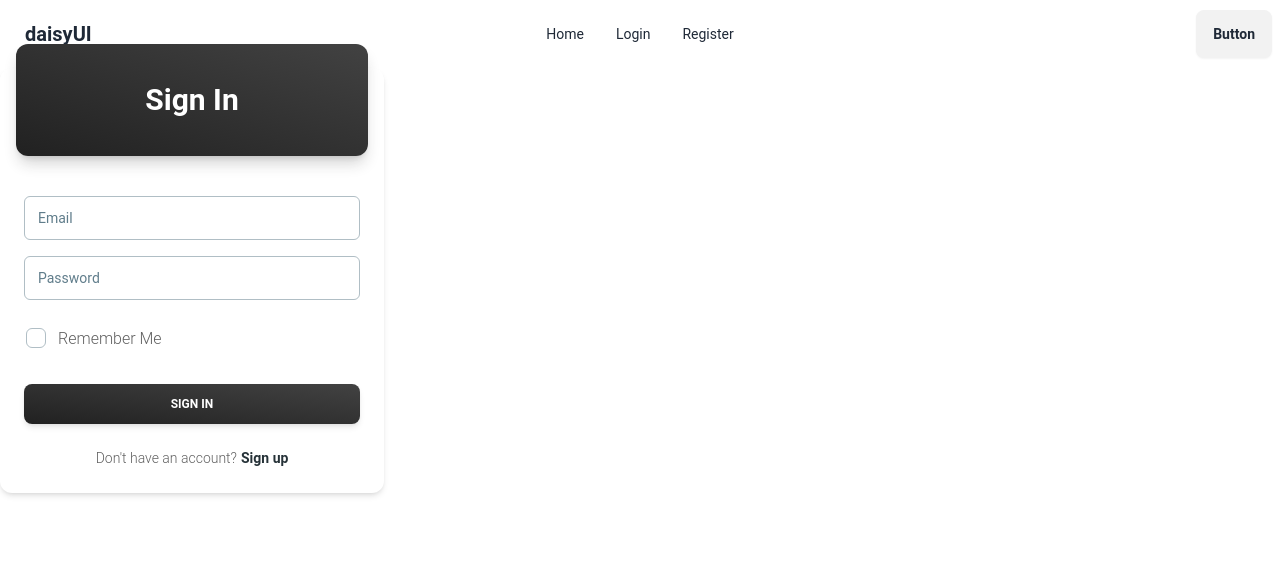
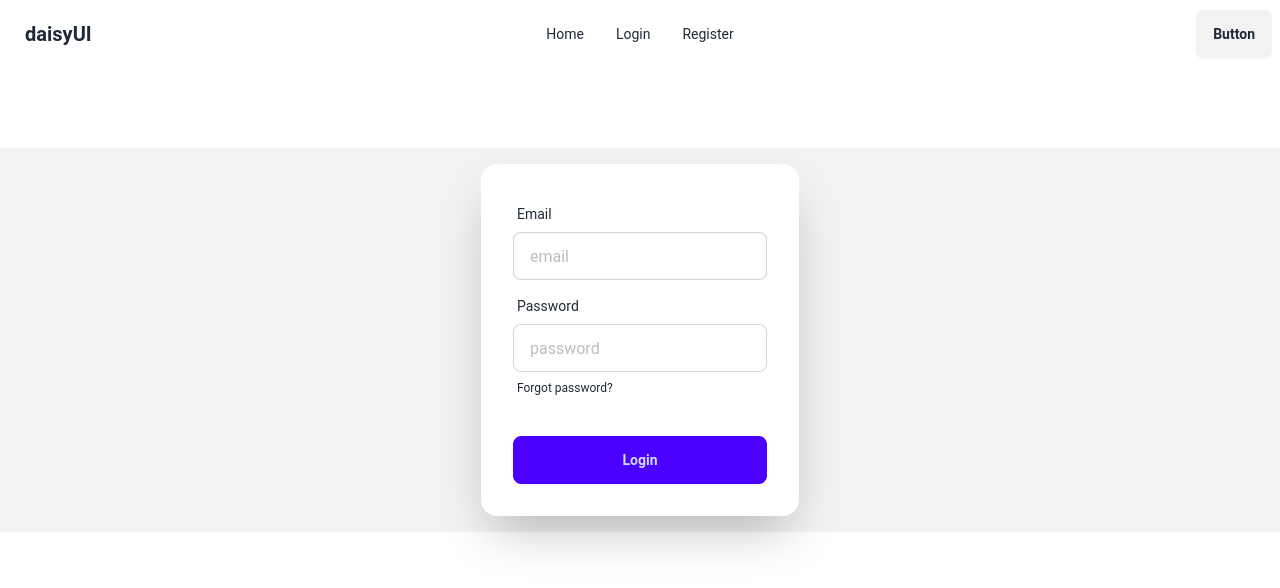
Before and after one commit to shahinexy/PH-Simple-Firebase-Part-3, a React (Vite) app: page /login in a window 1280 px wide. Shown: the top 588 px of the page. Built offline with nearby package versions, Linux system fonts and the light colour scheme.

Commit message:
login and register designe done

```diff
--- a/src/component/Login/Login.jsx
+++ b/src/component/Login/Login.jsx
@@ -1,56 +1,55 @@
-import {
-    Card,
-    CardHeader,
-    CardBody,
-    CardFooter,
-    Typography,
-    Input,
-    Checkbox,
-    Button,
-  } from "@material-tailwind/react";
+const Login = () => {
+  const handleLogin = (e) => {
+    e.preventDefault();
+    const email = e.target.email.value;
+    const pass = e.target.password.value;
+    console.log(email, pass);
+  };
 
-const Login = () => {
-    return (
-        <div>
-            <div>
-                 <Card className="w-96">
-      <CardHeader
-        variant="gradient"
-        color="gray"
-        className="mb-4 grid h-28 place-items-center"
-      >
-        <Typography variant="h3" color="white">
-          Sign In
-        </Typography>
-      </CardHeader>
-      <CardBody className="flex flex-col gap-4">
-        <Input label="Email" size="lg" />
-        <Input label="Password" size="lg" />
-        <div className="-ml-2.5">
-          <Checkbox label="Remember Me" />
+  return (
+    <div>
+      <div className="my-20 flex justify-center ">
+        <div className="hero  bg-base-200">
+          <div className="hero-content">
+            <div className="card shrink-0 w-full max-w-sm shadow-2xl bg-base-100">
+              <form onSubmit={handleLogin} className="card-body">
+                <div className="form-control">
+                  <label className="label">
+                    <span className="label-text">Email</span>
+                  </label>
+                  <input
+                    type="email"
+                    name="email"
+                    placeholder="email"
+                    className="input input-bordered"
+                  />
+                </div>
+                <div className="form-control">
+                  <label className="label">
+                    <span className="label-text">Password</span>
+                  </label>
+                  <input
+                    type="password"
+                    name="password"
+                    placeholder="password"
+                    className="input input-bordered"
+                  />
+                  <label className="label">
+                    <a href="#" className="label-text-alt link link-hover">
+                      Forgot password?
+                    </a>
+                  </label>
+                </div>
+                <div className="form-control mt-6">
+                  <button className="btn btn-primary">Login</button>
+                </div>
+              </form>
+            </div>
+          </div>
         </div>
-      </CardBody>
-      <CardFooter className="pt-0">
-        <Button variant="gradient" fullWidth>
-          Sign In
-        </Button>
-        <Typography variant="small" className="mt-6 flex justify-center">
-          Don&apos;t have an account?
-          <Typography
-            as="a"
-            href="#signup"
-            variant="small"
-            color="blue-gray"
-            className="ml-1 font-bold"
-          >
-            Sign up
-          </Typography>
-        </Typography>
-      </CardFooter>
-    </Card>
-            </div>
-        </div>
-    );
+      </div>
+    </div>
+  );
 };
 
 export default Login;
--- a/src/component/Register/Register.jsx
+++ b/src/component/Register/Register.jsx
@@ -1,10 +1,52 @@
-
 const Register = () => {
-    return (
-        <div>
-            regester
+  const handleRegister = (e) => {
+    e.preventDefault();
+    const email = e.target.email.value;
+    const pass = e.target.password.value;
+    console.log(email, pass);
+  };
+  return (
+    <div className="my-20">
+      <div  className="hero  bg-base-200 ">
+        <div className="hero-content">
+          <div className="card shrink-0 w-full max-w-sm shadow-2xl bg-base-100">
+            <form onSubmit={handleRegister} className="card-body">
+              <div className="form-control">
+                <label className="label">
+                  <span className="label-text">Email</span>
+                </label>
+                <input
+                  type="email"
+                  name="email"
+                  placeholder="email"
+                  className="input input-bordered"
+                />
+              </div>
+              <div className="form-control">
+                <label className="label">
+                  <span className="label-text">Password</span>
+                </label>
+                <input
+                  type="password"
+                  name="password"
+                  placeholder="password"
+                  className="input input-bordered"
+                />
+                <label className="label">
+                  <a href="#" className="label-text-alt link link-hover">
+                    Forgot password?
+                  </a>
+                </label>
+              </div>
+              <div className="form-control mt-6">
+                <button className="btn btn-primary">Register</button>
+              </div>
+            </form>
+          </div>
         </div>
-    );
+      </div>
+    </div>
+  );
 };
 
 export default Register;
```
